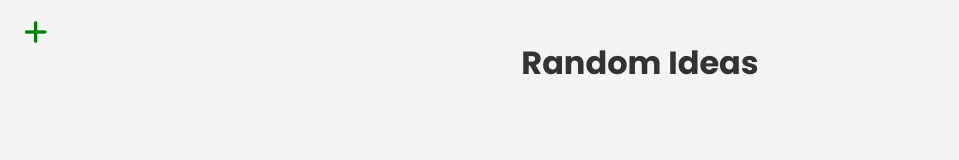
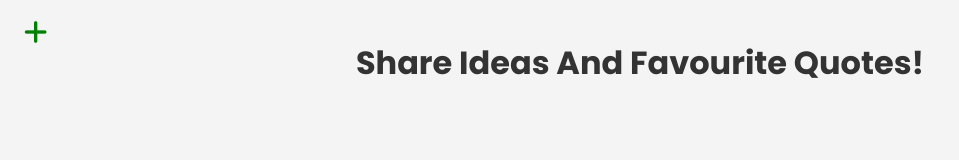
Before and after one commit to Safo-Samson/ShareIdeas-app, a website built with webpack: page client/src/index.html in a window 1280 px wide. Shown: the whole page, without its empty margins (0-959 px from the left). Built offline with nearby package versions, Linux system fonts and the light colour scheme; files whose address does not match are found by name.

Commit message:
modifying random idea to share idea

```diff
--- a/client/src/index.html
+++ b/client/src/index.html
@@ -11,11 +11,11 @@
 			crossorigin="anonymous"
 			referrerpolicy="no-referrer"
 		/>
-    <title>Random Ideas</title>
+		<title>Share Ideas</title>
 	</head>
 	<body>
 		<header>
-      <h1>Random Ideas</h1>
+			<h1>Share Ideas And Favourite Quotes!</h1>
 			<button id="modal-btn">
 				<i class="fa-solid fa-plus fa-2x"></i>
 			</button>
```
Lines whose indentation alone changed are shown as unchanged.
